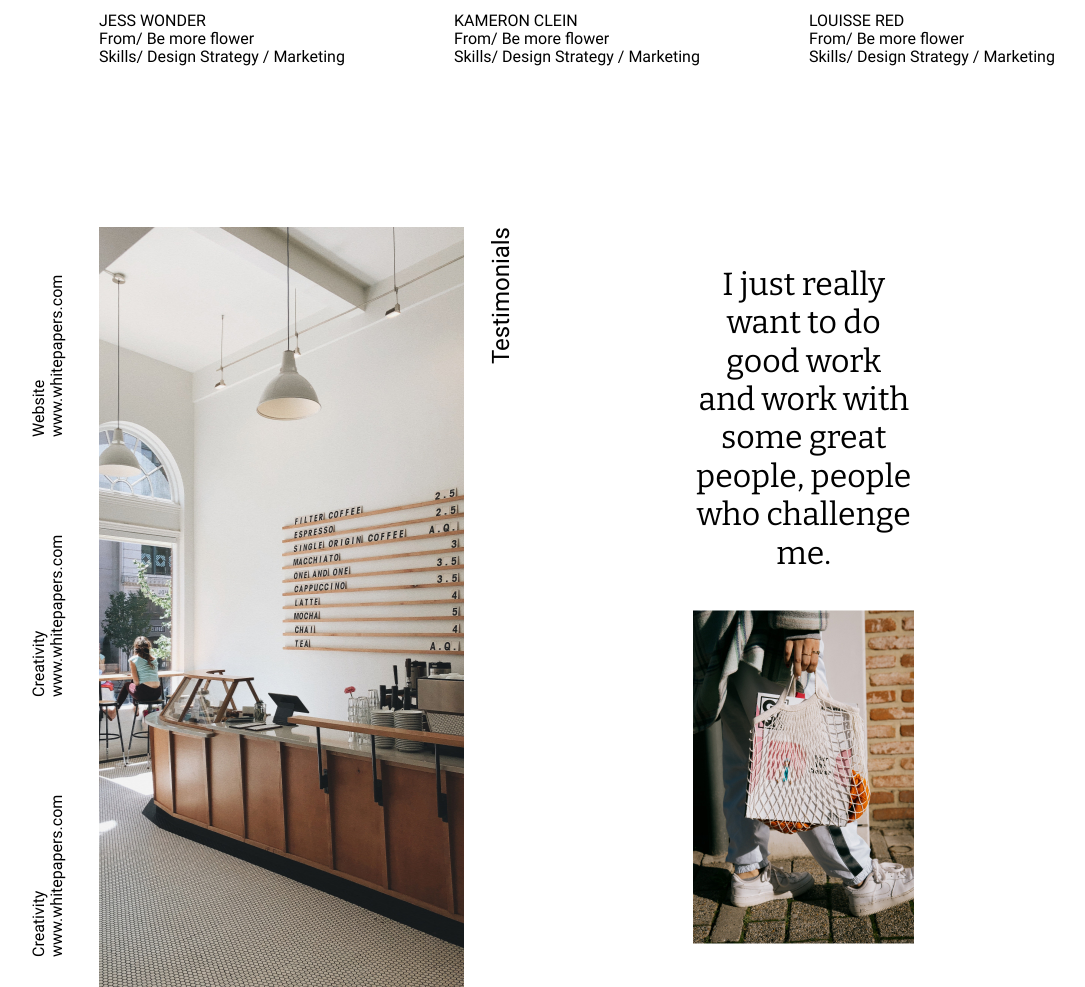
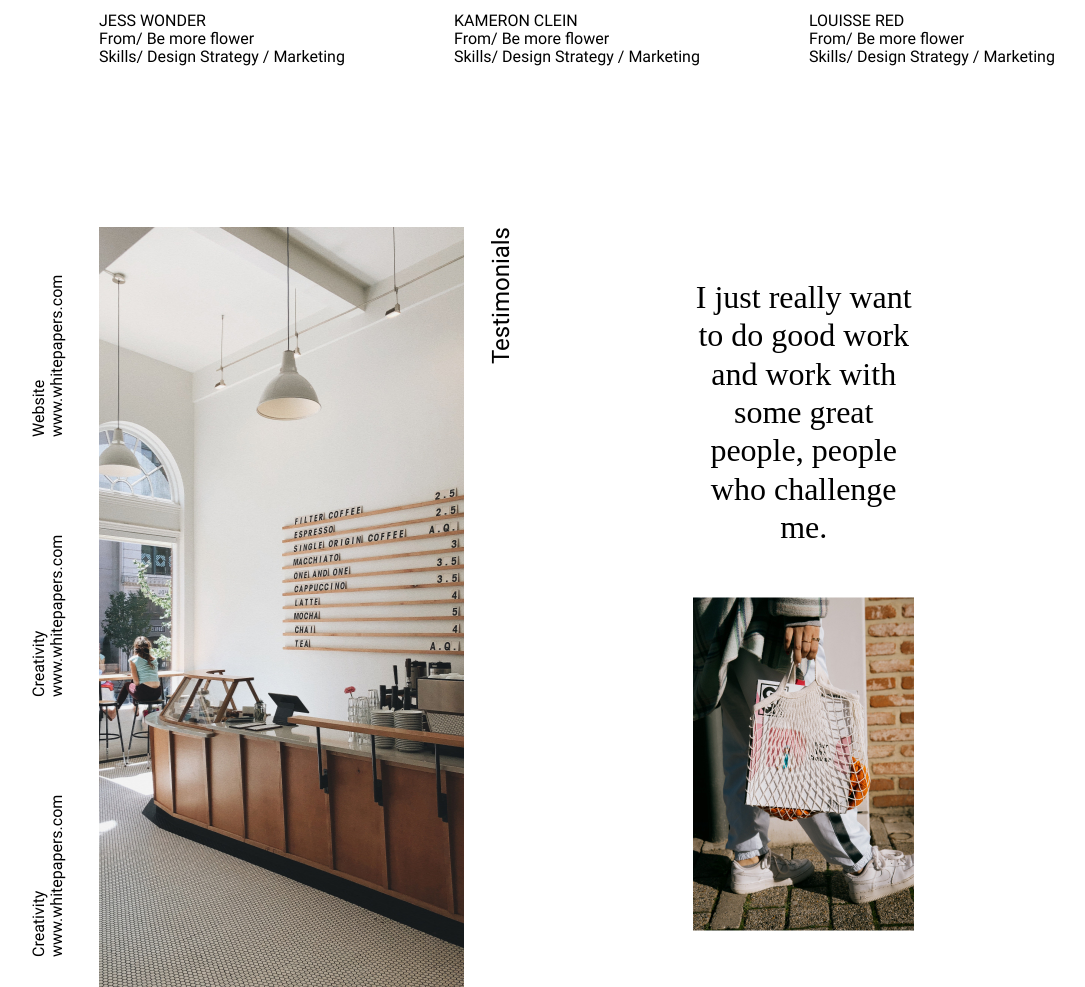
Before and after one commit to v-nvtsk/otus-css-novitskiy, a website built with webpack: page src/index.html in a window 1280 px wide. Shown: the part 2515-3502 px from the top of the page, without its empty margins (158-1243 px from the left). Built offline with nearby package versions, Linux system fonts and the light colour scheme.

Commit message:
Add font-display:optional in @font-face style.css

```diff
--- a/src/style.css
+++ b/src/style.css
@@ -5,6 +5,7 @@
     local('Roboto'),
     url('./fonts/Roboto-Bold.ttf') format('truetype');
   font-weight: bold;
+  font-display: optional;
 }
 
 @font-face {
@@ -13,6 +14,7 @@
     local('Roboto'),
     url('./fonts/Roboto-Regular.ttf') format('truetype');
   font-weight: normal;
+  font-display: optional;
 }
 
 @font-face {
@@ -21,6 +23,7 @@
     local('Roboto'),
     url('./fonts/Roboto-Medium.ttf') format('truetype');
   font-weight: 500;
+  font-display: optional;
 }
 
 @font-face {
@@ -29,6 +32,7 @@
     local('Bitter-Regular'),
     url('./fonts/Bitter-Regular.ttf') format('truetype');
   font-weight: 400;
+  font-display: optional;
 }
 
 @font-face {
@@ -37,6 +41,7 @@
     local('Bitter-Bold'),
     url('./fonts/Bitter-Bold.ttf') format('truetype');
   font-weight: bold;
+  font-display: optional;
 }
 
 @font-face {
@@ -45,6 +50,7 @@
     local('Bitter'),
     url('./fonts/Bitter-Light.ttf') format('truetype');
   font-weight: 300;
+  font-display: optional;
 }
 
 @font-face {
@@ -53,6 +59,7 @@
     local('Bitter'),
     url('./fonts/Bitter-Regular.ttf') format('truetype');
   font-weight: normal;
+  font-display: optional;
 }
 
 @font-face {
@@ -61,6 +68,7 @@
     local('Playfair Display'),
     url('./fonts/PlayfairDisplay-Medium.ttf') format('truetype');
   font-weight: 500;
+  font-display: optional;
 }
 
 @font-face {
@@ -69,6 +77,7 @@
     local('Playfair Display'),
     url('./fonts/PlayfairDisplay-Regular.ttf') format('truetype');
   font-weight: normal;
+  font-display: optional;
 }
 
 /*! normalize.css v8.0.1 | MIT License | github.com/necolas/normalize.css */
```
